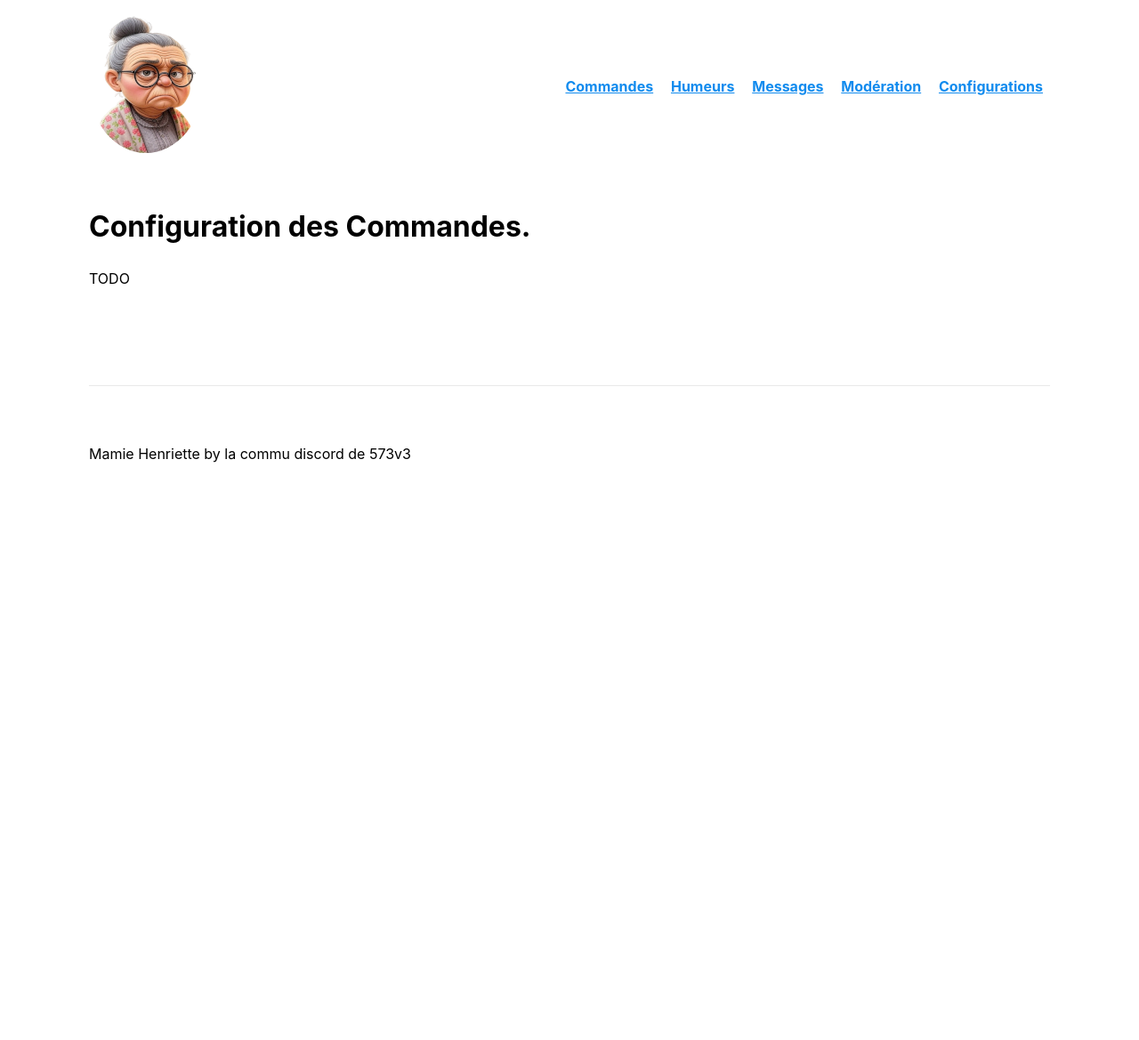
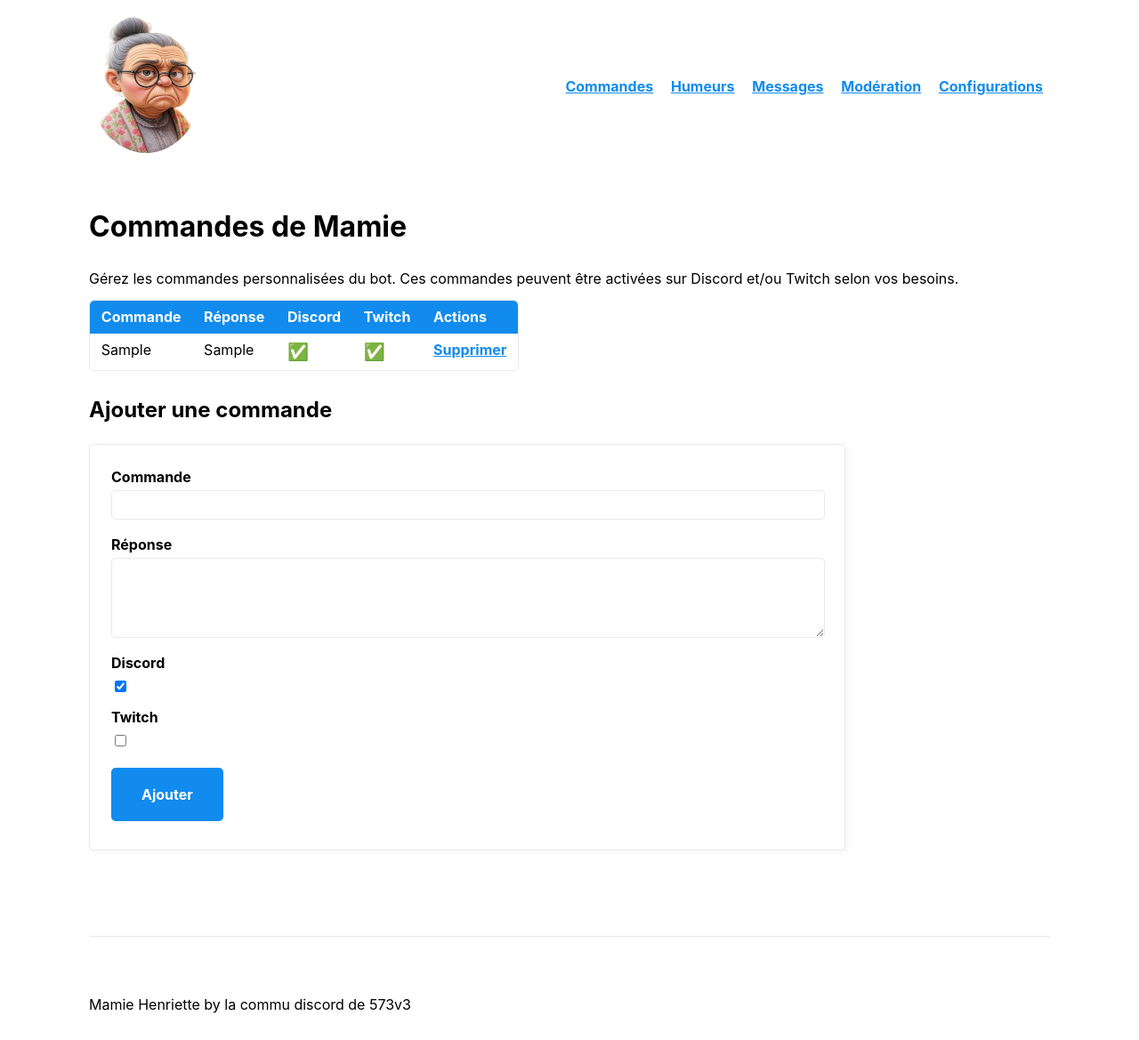
Before and after one commit to skylanix/MamieHenriette, a Flask app: page /commandes in a window 1280 px wide. Shown: the whole page at 89% size. Before the commit the page ends 520 px from the top, so only its background shows below. Run offline with Flask 3, Linux system fonts and the light colour scheme; tables that the repository leaves empty hold one stand-in row (values such as "Sample post"); parts of the project's set-up code (start-up, migrations or seed data) failed here and were passed over.

Commit message:
Ajout fonctionnalité des commandes Discord

```diff
--- a/database/schema.sql
+++ b/database/schema.sql
@@ -22,3 +22,11 @@ CREATE TABLE IF NOT EXISTS `message` (
 	`text` VARCHAR(256) NULL,
 	periodicity INTEGER NULL
 );
+
+CREATE TABLE IF NOT EXISTS `commande` (
+	id INTEGER PRIMARY KEY AUTOINCREMENT,
+	`discord_enable` BOOLEAN NOT NULL DEFAULT TRUE,
+	`twitch_enable` BOOLEAN NOT NULL DEFAULT TRUE,
+	`trigger` VARCHAR(16) UNIQUE NOT NULL,
+	`response` VARCHAR(2000) NOT NULL
+);
--- a/docker-compose.yml
+++ b/docker-compose.yml
@@ -16,7 +16,7 @@ services:
     restart: on-failure
 
     environment:
-      - TZ=Europe/Zurich              # Fuseau horaire
+      - TZ=Europe/Paris               # Fuseau horaire
       - ENABLE_ZABBIX=false           # Surveillance désactivée
       - ZABBIX_SERVER=zabbix-server.example.com
       - ZABBIX_HOSTNAME=mamie-henriette-bot
--- a/webapp/commandes.py
+++ b/webapp/commandes.py
@@ -1,6 +1,49 @@
-from flask import render_template
+from flask import render_template, request, redirect, url_for, flash
 from webapp import webapp
+from database import db
+from database.models import Commande
 
 @webapp.route("/commandes")
 def commandes():
-	return render_template("commandes.html")
+	commandes_list = Commande.query.all()
+	return render_template("commandes.html", commandes=commandes_list)
+
+@webapp.route("/commandes/add", methods=['POST'])
+def add_commande():
+	trigger = request.form.get('trigger')
+	response = request.form.get('response')
+	discord_enable = request.form.get('discord_enable') == 'on'
+	twitch_enable = request.form.get('twitch_enable') == 'on'
+
+	if trigger and response:
+		if not trigger.startswith('!'):
+			trigger = '!' + trigger
+
+		existing = Commande.query.filter_by(trigger=trigger).first()
+		if not existing:
+			commande = Commande(trigger=trigger, response=response, discord_enable=discord_enable, twitch_enable=twitch_enable)
+			db.session.add(commande)
+			db.session.commit()
+
+	return redirect(url_for('commandes'))
+
+@webapp.route("/commandes/delete/<int:commande_id>")
+def delete_commande(commande_id):
+	commande = Commande.query.get_or_404(commande_id)
+	db.session.delete(commande)
+	db.session.commit()
+	return redirect(url_for('commandes'))
+
+@webapp.route("/commandes/toggle-discord/<int:commande_id>")
+def toggle_discord_commande(commande_id):
+	commande = Commande.query.get_or_404(commande_id)
+	commande.discord_enable = not commande.discord_enable
+	db.session.commit()
+	return redirect(url_for('commandes'))
+
+@webapp.route("/commandes/toggle-twitch/<int:commande_id>")
+def toggle_twitch_commande(commande_id):
+	commande = Commande.query.get_or_404(commande_id)
+	commande.twitch_enable = not commande.twitch_enable
+	db.session.commit()
+	return redirect(url_for('commandes'))
--- a/webapp/static/css/style.css
+++ b/webapp/static/css/style.css
@@ -1,3 +1,12 @@
 header nav img {
 	border-radius: 50%;
 }
+
+.table_td {
+	overflow: hidden;
+	text-overflow: ellipsis;
+	white-space: normal;
+	max-width: 250px;
+	text-align: left;
+	vertical-align: top;
+}
--- a/webapp/templates/commandes.html
+++ b/webapp/templates/commandes.html
@@ -1,6 +1,55 @@
 {% extends "template.html" %}
 
 {% block content %}
-<h1>Configuration des Commandes.</h1>
-<p>TODO</p>
+<h1>Commandes de Mamie</h1>
+<p>Gérez les commandes personnalisées du bot. Ces commandes peuvent être activées sur Discord et/ou Twitch selon vos besoins.</p>
+<table>
+	<thead>
+		<tr>
+			<th class="table_td">Commande</th>
+			<th class="table_td">Réponse</th>
+			<th class="table_td">Discord</th>
+			<th class="table_td">Twitch</th>
+			<th class="table_td">Actions</th>
+		</tr>
+	</thead>
+	<tbody>
+		{% for commande in commandes %}
+		<tr>
+			<td class="table_td">{{ commande.trigger }}</td>
+			<td class="table_td">{{ commande.response }}</td>
+			<td class="table_td">
+				<a href="{{ url_for('toggle_discord_commande', commande_id = commande.id) }}" style="text-decoration: none; font-size: 1.2em;">
+					{{ '✅' if commande.discord_enable else '❌' }}
+				</a>
+			</td>
+			<td class="table_td">
+				<a href="{{ url_for('toggle_twitch_commande', commande_id = commande.id) }}" style="text-decoration: none; font-size: 1.2em;">
+					{{ '✅' if commande.twitch_enable else '❌' }}
+				</a>
+			</td>
+			<td class="table_td">
+				<a href="{{ url_for('delete_commande', commande_id = commande.id) }}" onclick="return confirm('Êtes-vous sûr de vouloir supprimer cette commande ?')">Supprimer</a>
+			</td>
+		</tr>
+		{% endfor %}
+	</tbody>
+</table>
+
+<h2>Ajouter une commande</h2>
+<form action="{{ url_for('add_commande') }}" method="POST">
+	<label for="trigger">Commande</label>
+	<input name="trigger" type="text" />
+	<label for="response">Réponse</label>
+	<textarea name="response" rows="5" cols="50"></textarea>
+	<div>
+		<label for="discord_enable">Discord</label>
+		<input name="discord_enable" type="checkbox" checked />
+	</div>
+	<div>
+		<label for="twitch_enable">Twitch</label>
+		<input name="twitch_enable" type="checkbox" unchecked />
+	</div>
+	<input type="Submit" value="Ajouter">
+</form>
 {% endblock %}
--- a/webapp/templates/configurations.html
+++ b/webapp/templates/configurations.html
@@ -1,7 +1,8 @@
 {% extends "template.html" %}
 
 {% block content %}
-<h1>Configuration de Mamie.</h1>
+<h1>Configuration de Mamie</h1>
+<p>Configurez les tokens Discord, les notifications Humble Bundle et l'API ProtonDB pour la commande !protondb.</p>
 
 <h2>Humble Bundle</h2>
 <form action="{{ url_for('updateConfiguration') }}" method="POST">
--- a/webapp/templates/messages.html
+++ b/webapp/templates/messages.html
@@ -1,6 +1,6 @@
 {% extends "template.html" %}
 
 {% block content %}
-<h1>Configuration des Messages.</h1>
+<h1>Messages de Mamie</h1>
 <p>TODO</p>
 {% endblock %}
--- a/webapp/templates/moderation.html
+++ b/webapp/templates/moderation.html
@@ -1,6 +1,6 @@
 {% extends "template.html" %}
 
 {% block content %}
-<h1>Modération.</h1>
-<p>TODO</p>
+<h1>Modération</h1>
+<p>Outils de modération communautaire pour gérer votre serveur Discord (fonctionnalité en développement).</p>
 {% endblock %}
```
Also changed, not shown: database/models.py (+7 -0 lines), discordbot/__init__.py (+13 -1 lines), webapp/templates/humeurs.html (+6 -5 lines), database/database.db (added), run-web.py (line endings or trailing spaces), 1 other file.
